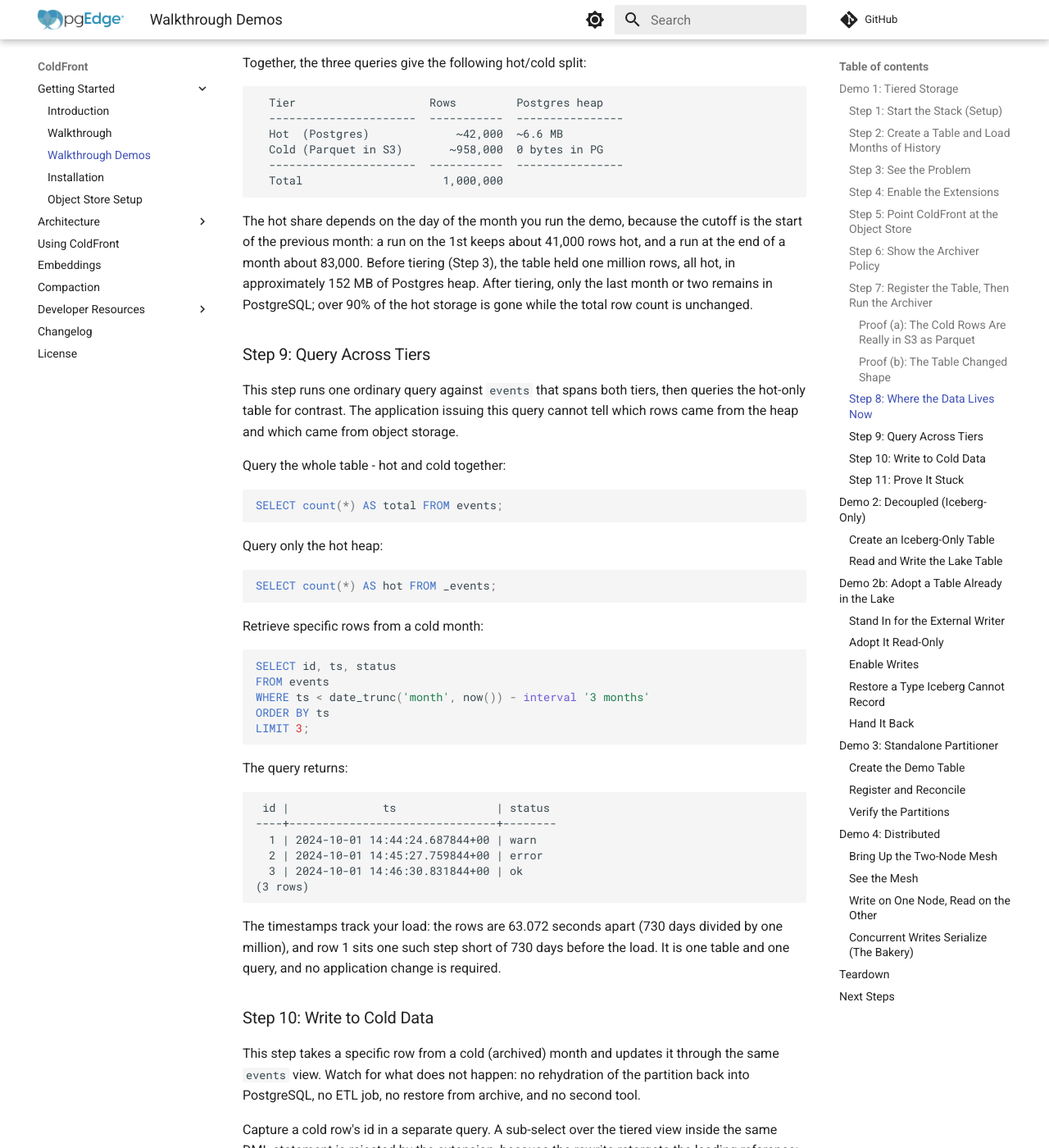
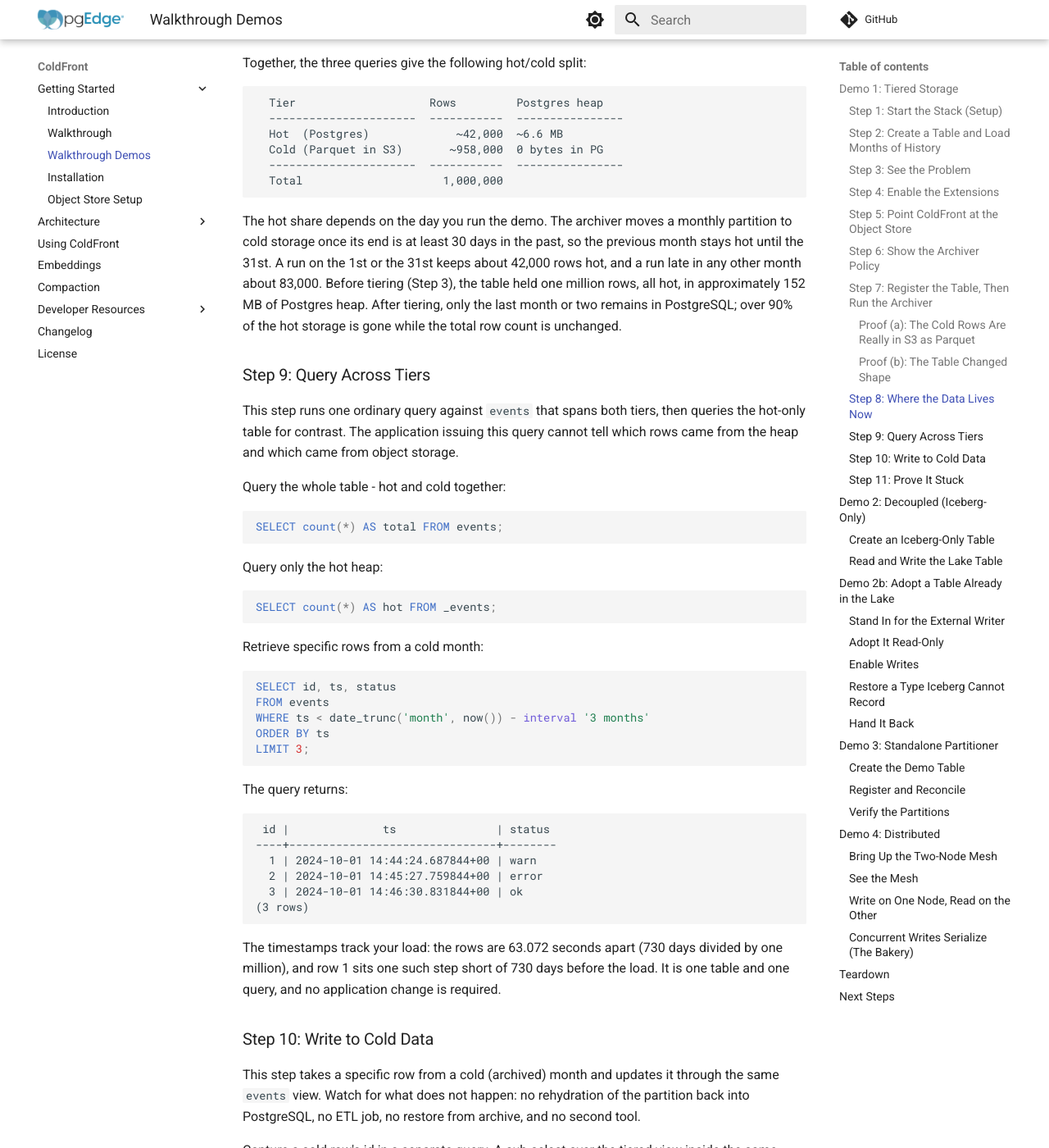
Before and after one commit to pgEdge/coldfront, an MkDocs documentation site: the page built from docs/walkthrough_demos.md, in a window 1280 px wide and 1400 px high, scrolled down 7908 px. Shown: the whole window at 82% size. Built offline with MkDocs 1.6.1 and Material for MkDocs 9.7.7, drawn with Linux system fonts in a browser that asks for light colours; comment, search, counter and statistics services are not loaded; some of the changed text lies outside the part shown.

Commit message:
docs: fix review findings in the storage, decoupled and walkthrough pages

````diff
--- a/docs/walkthrough_demos.md
+++ b/docs/walkthrough_demos.md
@@ -412,12 +412,14 @@ Together, the three queries give the following hot/cold split:
   Total                     1,000,000
 ```
 
-The hot share depends on the day of the month you run the demo, because the
-cutoff is the start of the previous month: a run on the 1st keeps about 41,000
-rows hot, and a run at the end of a month about 83,000. Before tiering (Step
-3), the table held one million rows, all hot, in approximately 152 MB of
-Postgres heap. After tiering, only the last month or two remains in PostgreSQL;
-over 90% of the hot storage is gone while the total row count is unchanged.
+The hot share depends on the day you run the demo. The archiver moves a monthly
+partition to cold storage once its end is at least 30 days in the past, so the
+previous month stays hot until the 31st. A run on the 1st or the 31st keeps
+about 42,000 rows hot, and a run late in any other month about 83,000. Before
+tiering (Step 3), the table held one million rows, all hot, in approximately
+152 MB of Postgres heap. After tiering, only the last month or two remains in
+PostgreSQL; over 90% of the hot storage is gone while the total row count is
+unchanged.
 
 ### Step 9: Query Across Tiers
 
````
Also changed, not shown: other parts of docs/walkthrough_demos.md (+1 -1 lines), docs/architecture_decoupled.md (+2 -2 lines), docs/object_store.md (+19 -13 lines), docs/usage.md (+5 -5 lines).
